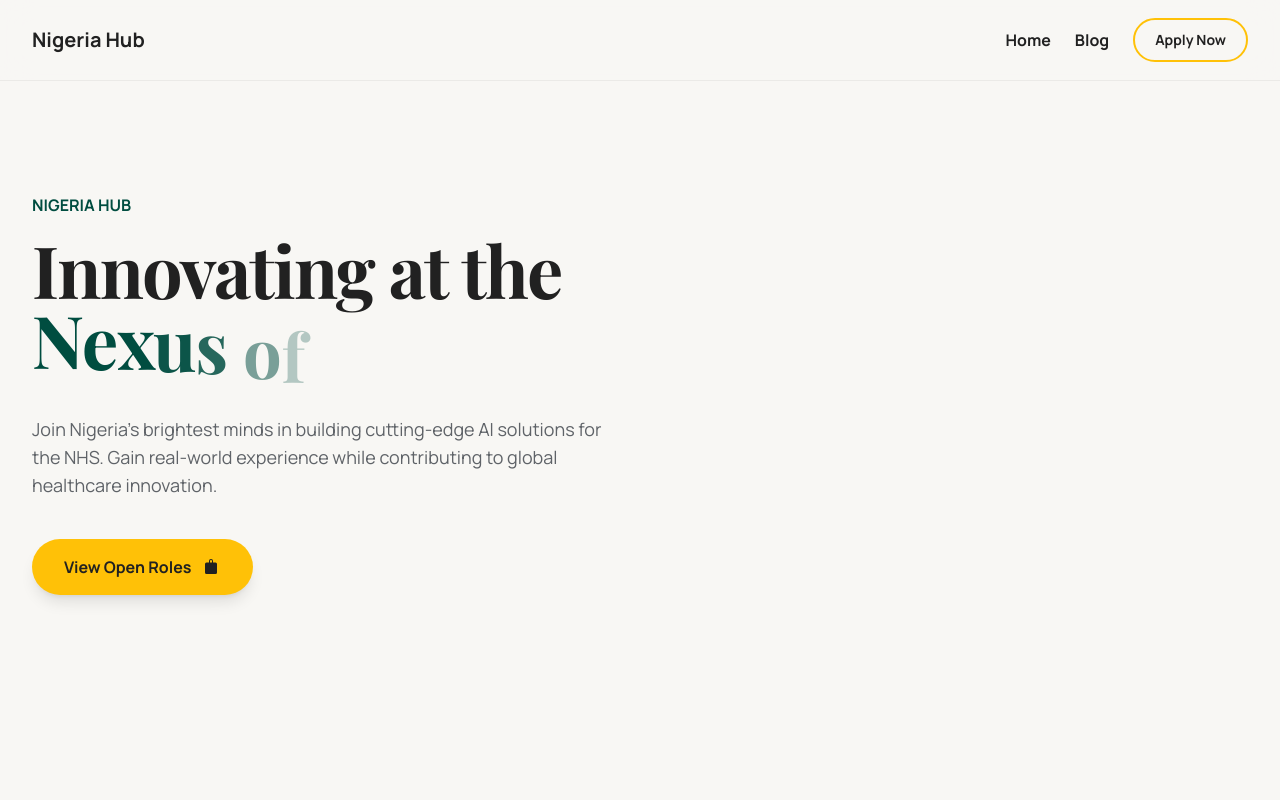
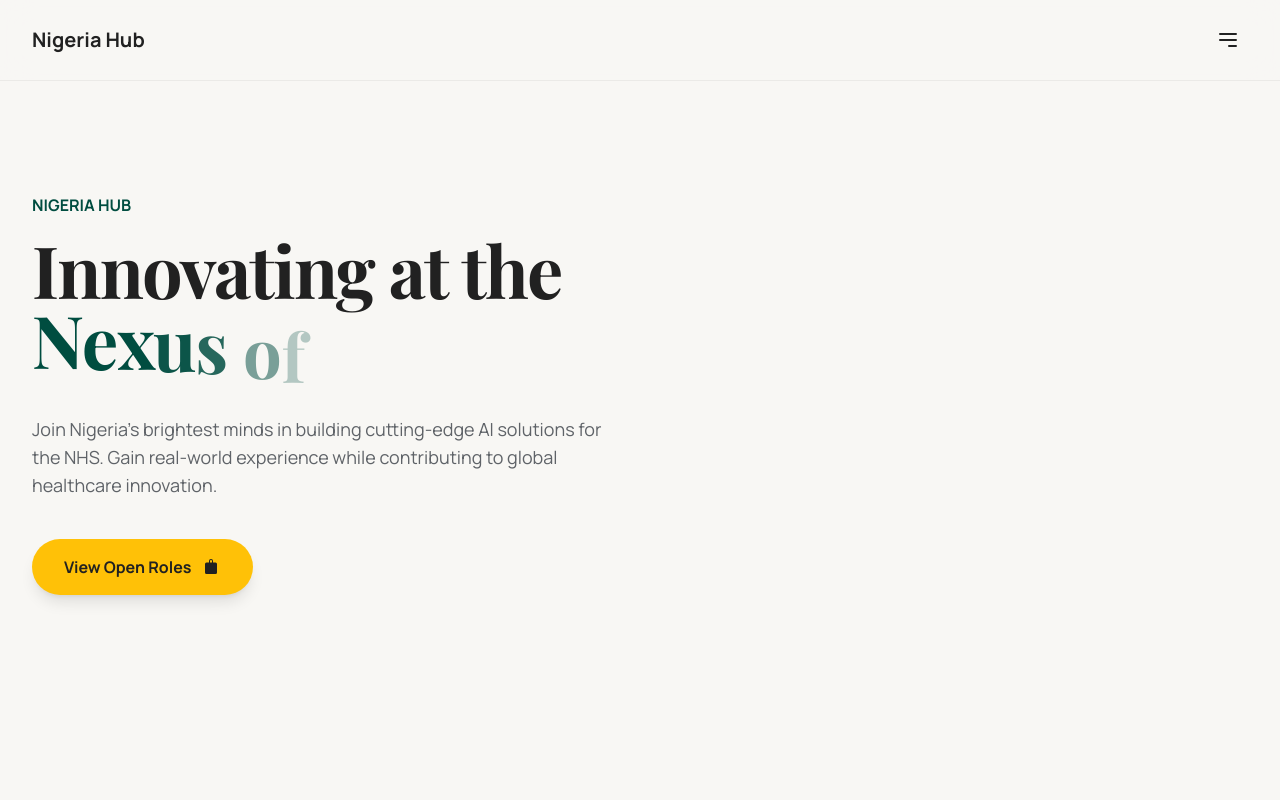
Before and after one commit to emmaessiet2011/job-hub, a React (Vite) app: page / in a window 1280 px wide. Shown: the top 800 px of the page. Built offline with nearby package versions, Linux system fonts and the light colour scheme.

Commit message:
Nigeria Hub

```diff
--- a/components/Navigation.tsx
+++ b/components/Navigation.tsx
@@ -1,5 +1,8 @@
-import React from 'react';
+
+import React, { useState, useRef, useEffect } from 'react';
 import { APPLY_LINK } from '../constants';
+import MenuIcon from './icons/MenuIcon';
+import CloseIcon from './icons/CloseIcon';
 
 const menuItems = [
     { name: 'Home', href: '#' },
@@ -7,6 +10,23 @@
 ];
 
 const Navigation: React.FC = () => {
+    const [isMenuOpen, setIsMenuOpen] = useState(false);
+    const menuRef = useRef<HTMLDivElement>(null);
+
+    // Close menu when clicking outside
+    useEffect(() => {
+        const handleClickOutside = (event: MouseEvent) => {
+            if (menuRef.current && !menuRef.current.contains(event.target as Node)) {
+                setIsMenuOpen(false);
+            }
+        };
+
+        document.addEventListener('mousedown', handleClickOutside);
+        return () => {
+            document.removeEventListener('mousedown', handleClickOutside);
+        };
+    }, []);
+
     return (
         <nav className="sticky top-0 z-50 bg-brand-background/80 backdrop-blur-lg border-b border-black/5 animate-fade-in-up" style={{ opacity: 0, animationDelay: '0.2s' }}>
             <div className="container mx-auto px-4 sm:px-6 lg:px-8">
@@ -16,21 +36,49 @@
                             Nigeria Hub
                         </a>
                     </div>
-                    <div className="flex items-center space-x-3 sm:space-x-6">
+
+                    <div ref={menuRef} className="relative">
+                        <button
+                            onClick={() => setIsMenuOpen(!isMenuOpen)}
+                            className="inline-flex items-center justify-center p-2 rounded-full text-brand-charcoal transition-colors duration-200 hover:text-brand-teal hover:bg-gray-100 focus:outline-none focus:ring-2 focus:ring-inset focus:ring-brand-teal"
+                            aria-expanded={isMenuOpen}
+                            aria-controls="main-menu"
+                        >
+                            <span className="sr-only">Open main menu</span>
+                            <div className="transition-transform duration-300 ease-in-out">
+                                {isMenuOpen ? <CloseIcon /> : <MenuIcon />}
+                            </div>
+                        </button>
+
+                        <div
+                             id="main-menu"
+                             className={`absolute right-0 mt-3 w-56 origin-top-right bg-white rounded-2xl shadow-2xl ring-1 ring-black ring-opacity-5 focus:outline-none transition-all duration-200 ease-out
+                                ${isMenuOpen ? 'opacity-100 scale-100' : 'opacity-0 scale-95 pointer-events-none'}`
+                             }
+                        >
+                            <div className="p-2" role="menu" aria-orientation="vertical" aria-labelledby="options-menu">
                                 {menuItems.map((item) => (
-                            <a key={item.name} href={item.href} className="group relative text-sm sm:text-base text-brand-charcoal font-semibold transition-colors duration-300 hover:text-brand-teal">
+                                    <a
+                                        key={item.name}
+                                        href={item.href}
+                                        className="block px-4 py-3 text-base font-medium text-brand-charcoal rounded-lg hover:bg-brand-teal-light hover:text-brand-teal transition-colors duration-200"
+                                        role="menuitem"
+                                    >
                                         {item.name}
-                                <span className="absolute bottom-0 left-0 h-0.5 bg-brand-gold w-full transform scale-x-0 group-hover:scale-x-100 transition-transform duration-300 ease-out origin-center"></span>
                                     </a>
                                 ))}
+                                <div className="border-t border-gray-100 my-2"></div>
                                 <a
                                     href={APPLY_LINK}
                                     target="_blank"
                                     rel="noopener noreferrer"
-                            className="whitespace-nowrap px-4 py-2 sm:px-5 sm:py-2.5 text-xs sm:text-sm font-bold text-brand-charcoal border-2 border-brand-gold rounded-full transition-all duration-300 hover:bg-brand-gold hover:shadow-lg"
+                                    className="block w-full text-center px-4 py-3 text-base font-bold text-brand-charcoal bg-brand-gold hover:bg-brand-gold-dark transition-colors duration-200 rounded-lg"
+                                    role="menuitem"
                                 >
                                     Apply Now
                                 </a>
+                            </div>
+                        </div>
                     </div>
                 </div>
             </div>
```
Lines whose indentation alone changed are shown as unchanged.
